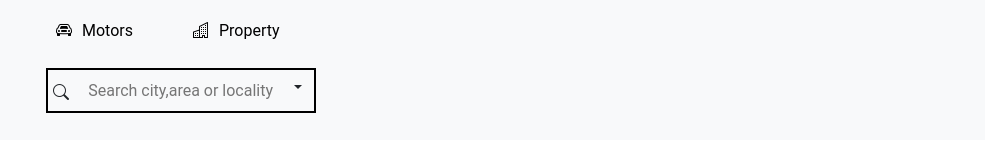
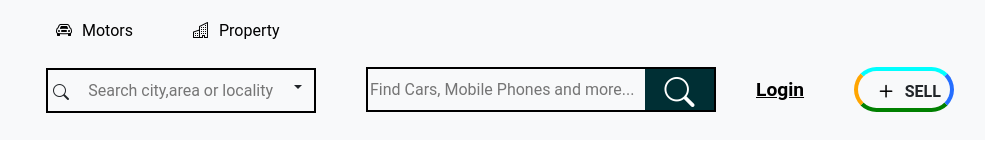
Before and after one commit to tfxTanoli/olx-navbar-clone, a plain HTML site: page index.html in a window 1280 px wide. Shown: the full height of the page, 156-1141 px from the left. Drawn offline with nearby package versions, Linux system fonts and the light colour scheme.

Commit message:
2 sections completed

```diff
--- a/index.html
+++ b/index.html
@@ -79,6 +79,28 @@
               </ul>
             </div>
           </div>
+          <div class="find-cars-mobiles d-flex">
+            <div class="input-section">
+              <input
+                class="input2"
+                type="text"
+                placeholder="Find Cars, Mobile Phones and more..."
+              />
+            </div>
+            <div class="search-button d-flex">
+              <!-- <i class="bi bi-search search-icon2"></i> -->
+              <button class="search-btn" type="submit">
+                <i class="bi bi-search"></i>
+              </button>
+            </div>
+          </div>
+
+          <div class="login-link">
+            <a href="#">Login</a>
+          </div>
+          <div class="sell-section">
+            <button><i class="bi bi-plus"></i></button><span>SELL</span>
+          </div>
         </div>
       </div>
     </div>
--- a/style.css
+++ b/style.css
@@ -87,3 +87,77 @@ a {
 .bi-crosshair {
   color: blue;
 }
+.find-cars-mobiles {
+  width: 350px;
+  height: 45px;
+  border: 2px solid black;
+  margin-top: 7px;
+  margin-left: 50px;
+}
+.input-section {
+  width: 80%;
+  height: 100%;
+}
+.input2 {
+  width: 100%;
+  height: 100%;
+  font-size: 1rem;
+  background: none;
+  border: none;
+}
+.search-button {
+  width: 20%;
+  display: flex;
+  justify-content: center;
+  align-items: center;
+  background-color: #002f34;
+}
+.search-btn {
+  color: white;
+  width: 100%;
+  height: 100%;
+  font-size: 30px;
+  padding-top: -10px;
+  border: none;
+  background: none;
+}
+.login-link {
+  margin-left: 40px;
+  display: flex;
+  justify-content: center;
+  align-items: center;
+}
+.login-link a {
+  color: black;
+  font-weight: bold;
+  font-size: 1.2rem;
+  text-decoration: underline;
+}
+.sell-section {
+  width: 100px;
+  height: 45px;
+  border-top-color: aqua;
+  border-right-color: rgb(37, 110, 255);
+  border-bottom-color: green;
+  border-left-color: orange;
+  border-style: solid;
+  border-width: 4px;
+  border-radius: 25px;
+  margin-top: 7px;
+  margin-left: 50px;
+  display: flex;
+  justify-content: center;
+  align-items: center;
+}
+
+.sell-section button {
+  border: none;
+  background: none;
+  font-size: 1.6rem;
+  padding-top: 5px;
+}
+span {
+  margin-top: 4px;
+  font-weight: bold;
+  font-size: 1rem;
+}
```
